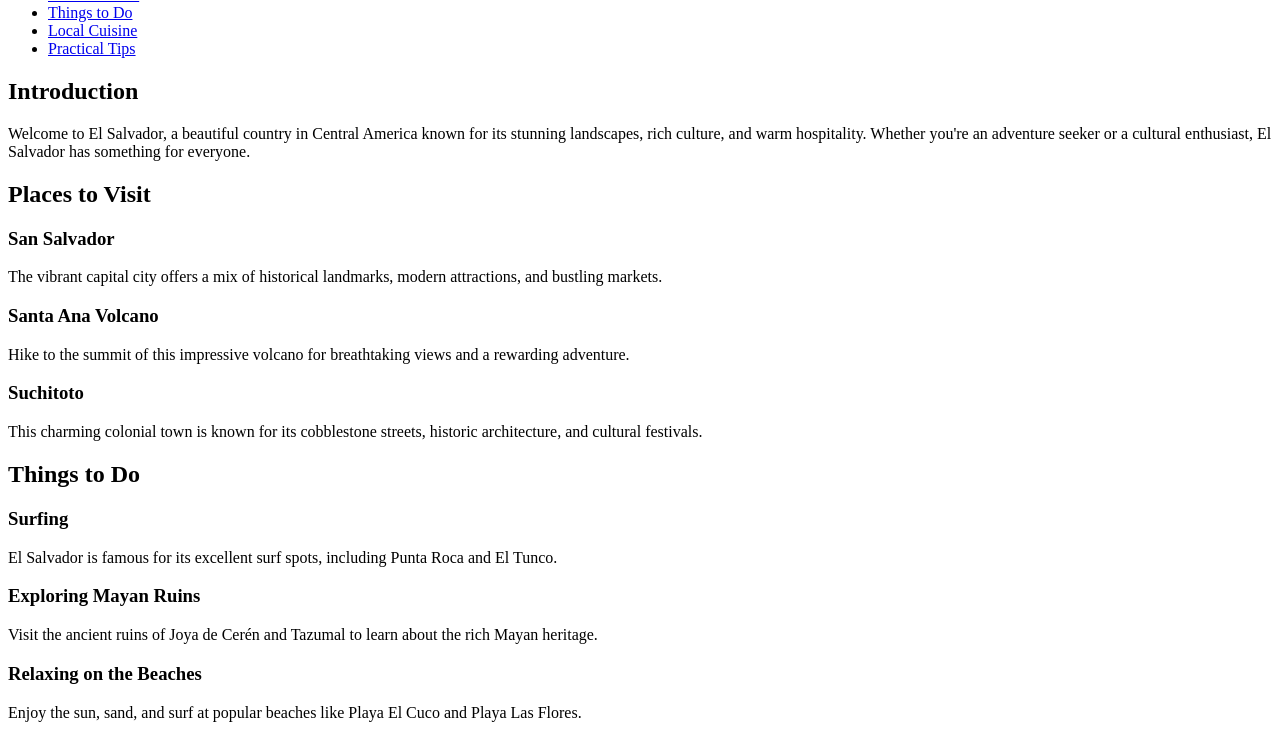
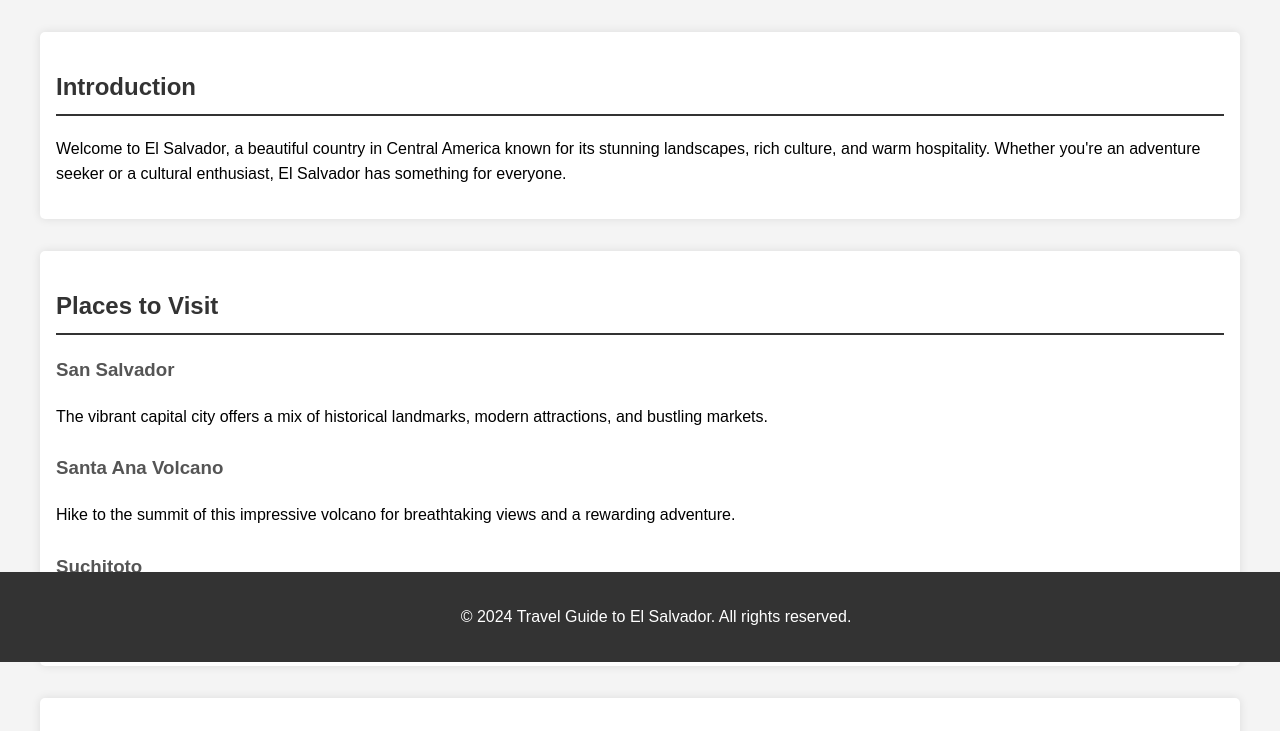
Before and after one commit to ieatgrass103/El-Salvador, a plain HTML site: page index.html in a window 1280 px wide. Shown: the part 138-869 px from the top of the page. Drawn offline with Linux system fonts and the light colour scheme.

Commit message:
add style

```diff
--- a/index.html
+++ b/index.html
@@ -1,4 +1,3 @@
-Copy code
 <!DOCTYPE html>
 <html lang="en">
 <head>
@@ -7,7 +6,79 @@ Copy code
     <meta name="description" content="A comprehensive travel guide to El Salvador, including top destinations, activities, and local tips.">
     <meta name="keywords" content="El Salvador, travel guide, travel tips, destinations, local cuisine">
     <title>Travel Guide to El Salvador</title>
-    <link rel="stylesheet" href="styles.css">
+    <style>
+        body {
+            font-family: Arial, sans-serif;
+            line-height: 1.6;
+            margin: 0;
+            padding: 0;
+            background-color: #f4f4f4;
+        }
+        header {
+            background: #333;
+            color: #fff;
+            padding: 1rem 0;
+            text-align: center;
+        }
+        header h1 {
+            margin: 0;
+            font-size: 2.5rem;
+        }
+        nav ul {
+            list-style: none;
+            padding: 0;
+            margin: 0;
+            display: flex;
+            justify-content: center;
+            background: #444;
+        }
+        nav ul li {
+            margin: 0;
+        }
+        nav ul li a {
+            display: block;
+            color: #fff;
+            text-decoration: none;
+            padding: 0.5rem 1rem;
+            transition: background 0.3s ease;
+        }
+        nav ul li a:hover {
+            background: #555;
+        }
+        main {
+            padding: 2rem;
+            max-width: 1200px;
+            margin: 0 auto;
+        }
+        section {
+            margin-bottom: 2rem;
+            padding: 1rem;
+            background: #fff;
+            border-radius: 5px;
+            box-shadow: 0 0 10px rgba(0, 0, 0, 0.1);
+        }
+        h2 {
+            border-bottom: 2px solid #333;
+            padding-bottom: 0.5rem;
+            color: #333;
+        }
+        article {
+            margin-bottom: 1.5rem;
+        }
+        article h3 {
+            margin-top: 0;
+            color: #555;
+        }
+        footer {
+            background: #333;
+            color: #fff;
+            text-align: center;
+            padding: 1rem;
+            position: fixed;
+            width: 100%;
+            bottom: 0;
+        }
+    </style>
 </head>
 <body>
     <header>
```
